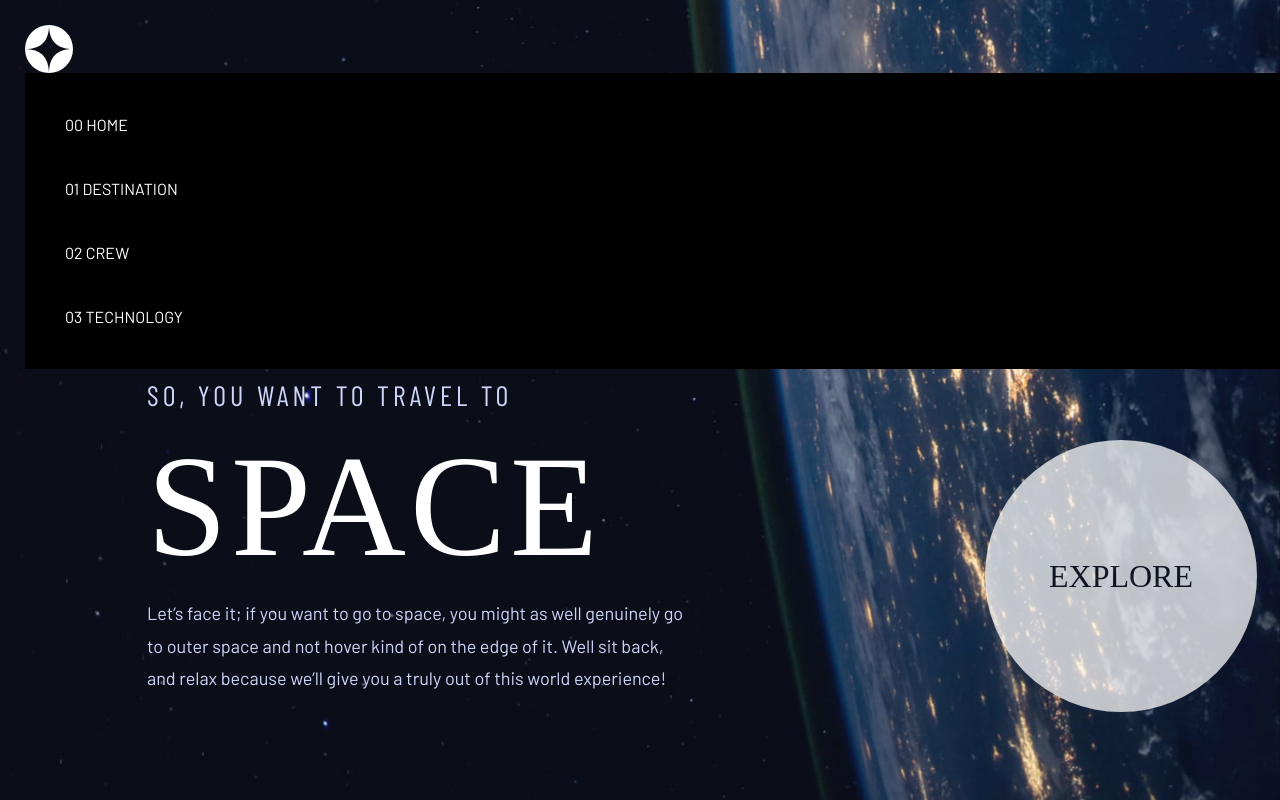
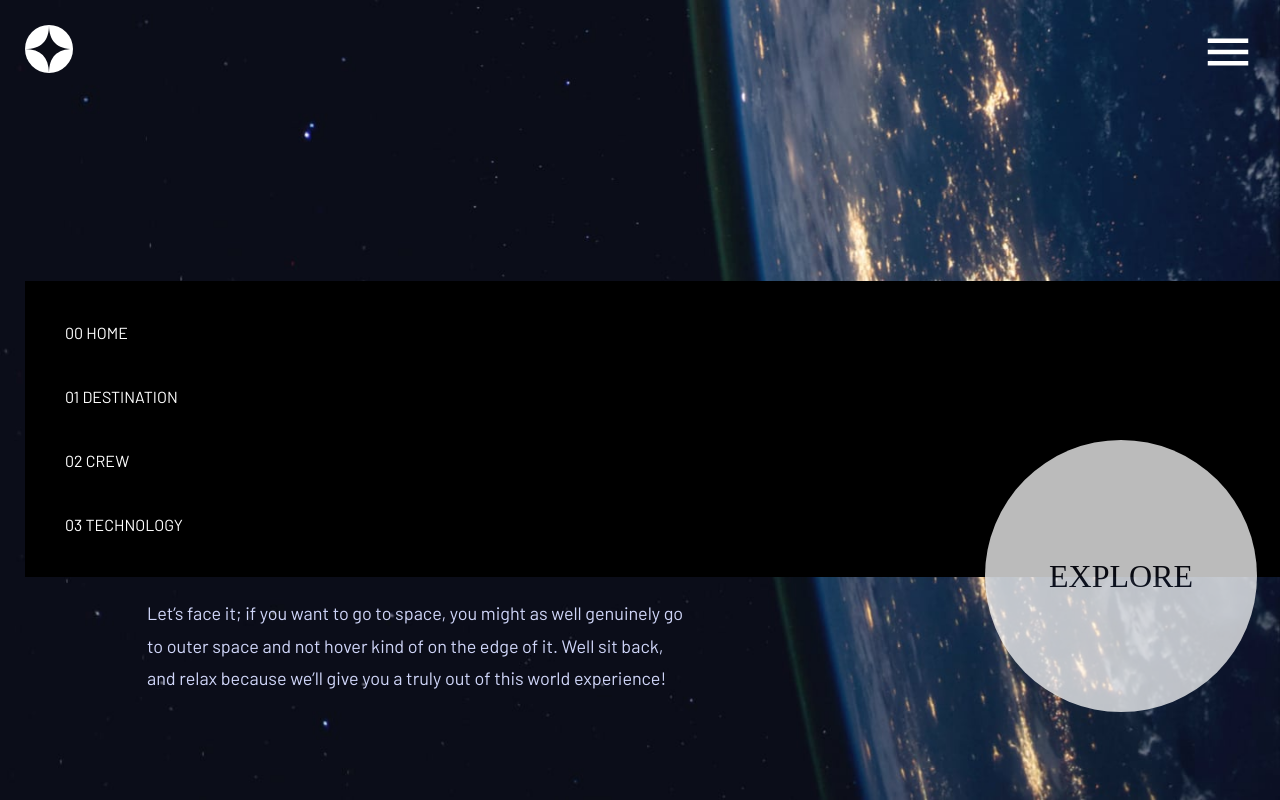
Before and after one commit to brahimisgreat/space-tourism-multi-page-website, a React (Vite) app: page / in a window 1280 px wide. Shown: the top 800 px of the page. Built offline with nearby package versions, Linux system fonts and the light colour scheme; a web font is replaced by a local one.

Commit message:
checkpoint

```diff
--- a/src/Components/Header.jsx
+++ b/src/Components/Header.jsx
@@ -1,24 +1,51 @@
-import React from 'react'
-import { Link } from 'react-router-dom'
-import logo from '../assets/shared/logo.svg'
+import { Link } from "react-router-dom";
+import logo from "../assets/shared/logo.svg";
+import { IoMdMenu } from "react-icons/io";
 
 export const Header = () => {
+  const handleClick = () => {
+    const navbar = document.querySelector(".navbar");
+    navbar.classList.toggle("open");
+  };
   return (
     <>
-        <header className='header'>
+      <header className="header">
         <div>
-                <Link to="/"><img src={logo} alt='logo' /></Link>
+          <Link to="/">
+            <img src={logo} alt="logo" />
+          </Link>
         </div>
 
-            <nav className='navbar'>
+        <nav className="navbar">
           <ul>
-                    <li><Link to="/"><span>00</span> HOME</Link></li>
-                    <li><Link to="/destination"><span>01</span> DESTINATION</Link></li>
-                    <li><Link to="/crew"><span>02</span> CREW</Link></li>
-                    <li><Link to="/technology"><span>03</span> TECHNOLOGY</Link></li>
+            <li>
+              <Link to="/">
+                <span>00</span> HOME
+              </Link>
+            </li>
+            <li>
+              <Link to="/destination">
+                <span>01</span> DESTINATION
+              </Link>
+            </li>
+            <li>
+              <Link to="/crew">
+                <span>02</span> CREW
+              </Link>
+            </li>
+            <li>
+              <Link to="/technology">
+                <span>03</span> TECHNOLOGY
+              </Link>
+            </li>
           </ul>
         </nav>
+        <div>
+          <button onClick={handleClick}>
+            <IoMdMenu className="menu color"  />
+          </button>
+        </div>
       </header>
     </>
-  )
-}
+  );
+};
--- a/src/Pages/Home.jsx
+++ b/src/Pages/Home.jsx
@@ -1,6 +1,10 @@
 import { Link } from "react-router-dom";
 
 export const Home = () => {
+
+
+  const handleClick = () => {
+  }
   return (
     <>
       <section className="home flex items-center px-5">
@@ -19,7 +23,7 @@ export const Home = () => {
           </article>
 
           <article className="home-article2 mt-20">
-            <button className=" rounded-full w-36 h-36 bg-white text-gray-800 font-bold animate-pulse  " >
+            <button className=" rounded-full w-36 h-36 bg-white text-gray-800 font-bold animate-pulse  " onClick={handleClick} >
                 <Link to='/destination'>EXPLORE</Link>
             </button>
           </article>
--- a/src/index.css
+++ b/src/index.css
@@ -22,16 +22,33 @@ body {
 .header {
   position: absolute;
   padding: 25px;
+  display: flex;
+  justify-content: space-between;
+  width: 100vw;
 }
 
 .header .navbar{
   background-color: black;
   width: 100vw;
   position: absolute;
+  margin-top: 20%;
 }
 
-.header .navbar ul li {
+.header .open{
+  background-color: rgb(235, 18, 18);
+  width: 100vw;
+  position: absolute;
+  margin-top: 20%;
+}
+
+.header nav ul li {
   margin: 40px ;
+}
+
+.menu{
+  color: #fff;
+  width: 54px;
+  height: 54px;
 }
 
 /* Home Page styless */
```
Lines whose indentation alone changed are shown as unchanged.
